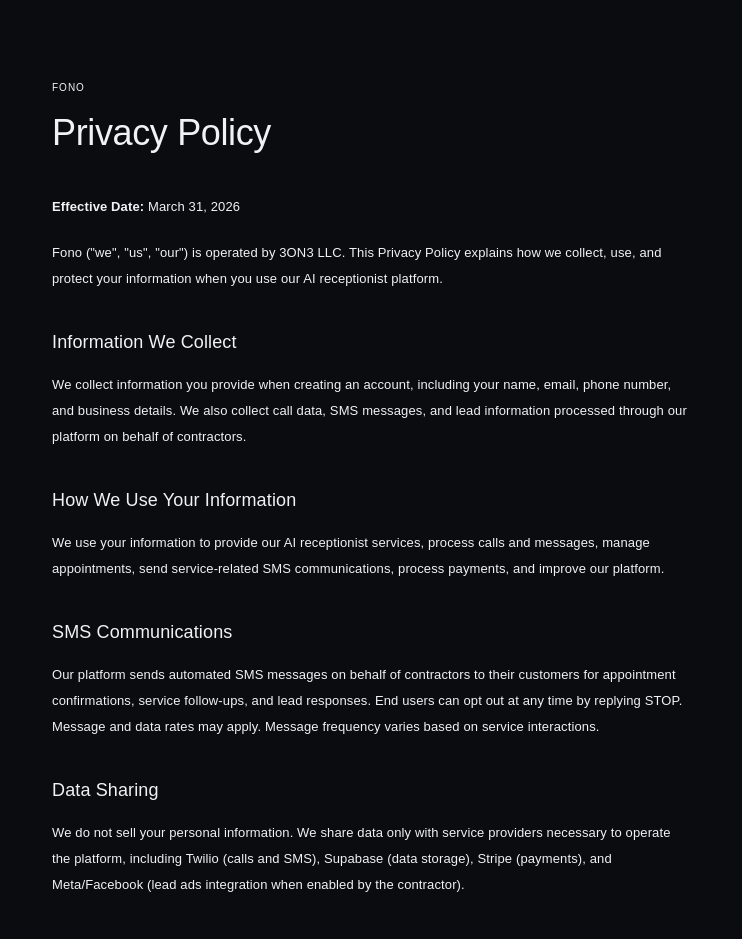
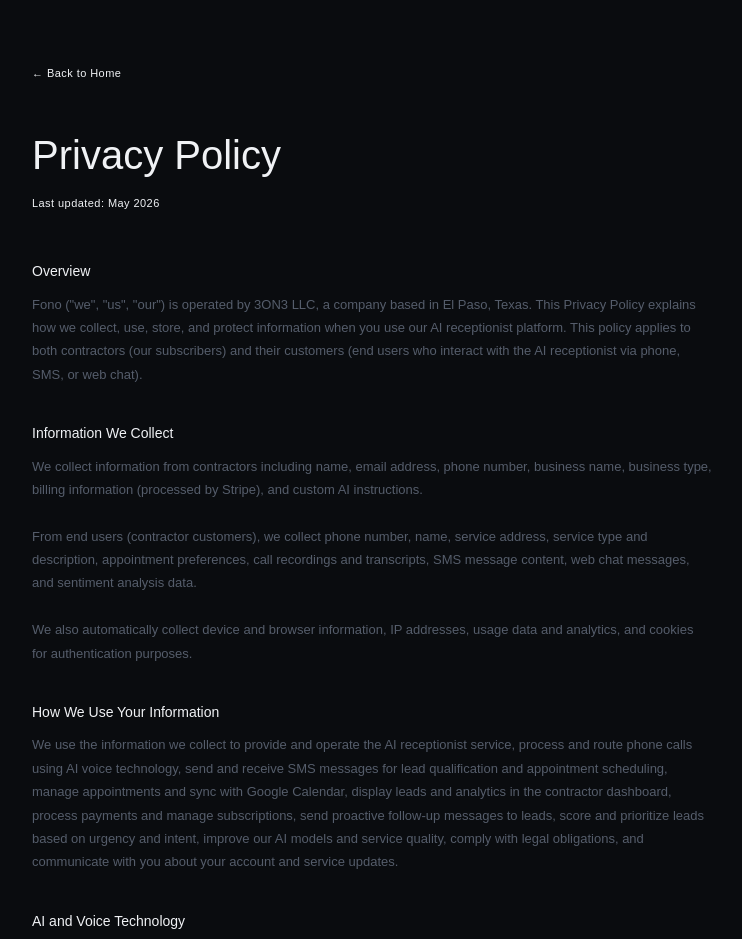
Before and after one commit to mercedes-3/fono-dashboard, a React (Vite) app: page /privacy in a window 1280 px wide. Shown: the top 939 px of the page, without its empty margins (268-1010 px from the left). Built offline with nearby package versions, Linux system fonts and the light colour scheme.

Commit message:
Update Privacy.jsx

```diff
--- a/src/pages/privacy/Privacy.jsx
+++ b/src/pages/privacy/Privacy.jsx
@@ -1,38 +1,44 @@
+import { Link } from 'react-router-dom'
+
 export default function Privacy() {
   return (
-    <div style={{ minHeight: '100vh', background: 'var(--black)', color: 'var(--text)', padding: '80px 24px' }}>
-      <div style={{ maxWidth: 640, margin: '0 auto' }}>
-        <div style={{ fontSize: 10, color: 'var(--text-4)', letterSpacing: '0.1em', textTransform: 'uppercase', marginBottom: 8 }}>Fono</div>
-        <h1 style={{ fontFamily: 'var(--font-display)', fontSize: 36, fontWeight: 300, letterSpacing: '-0.01em', marginBottom: 32 }}>Privacy Policy</h1>
+    <div style={{ minHeight: '100vh', background: 'var(--black)', fontFamily: 'var(--font)', color: 'var(--text)', padding: '60px 40px' }}>
+      <div style={{ maxWidth: 680, margin: '0 auto' }}>
+        <Link to="/" style={{ fontSize: 11, color: 'var(--text-4)', letterSpacing: '0.04em', display: 'inline-flex', alignItems: 'center', gap: 6, marginBottom: 40, textDecoration: 'none' }}>← Back to Home</Link>
+        <div style={{ fontFamily: 'var(--font-display)', fontSize: 40, fontWeight: 300, color: 'var(--text)', marginBottom: 8 }}>Privacy Policy</div>
+        <div style={{ fontSize: 11, color: 'var(--text-4)', marginBottom: 48, letterSpacing: '0.04em' }}>Last updated: May 2026</div>
+        {[
+          ['Overview', 'Fono ("we", "us", "our") is operated by 3ON3 LLC, a company based in El Paso, Texas. This Privacy Policy explains how we collect, use, store, and protect information when you use our AI receptionist platform. This policy applies to both contractors (our subscribers) and their customers (end users who interact with the AI receptionist via phone, SMS, or web chat).'],
 
-        <div style={{ fontSize: 13, color: 'var(--text-4)', lineHeight: 2, letterSpacing: '0.01em' }}>
-          <p style={{ marginBottom: 20 }}><strong style={{ color: 'var(--text)' }}>Effective Date:</strong> March 31, 2026</p>
+          ['Information We Collect', 'We collect information from contractors including name, email address, phone number, business name, business type, billing information (processed by Stripe), and custom AI instructions.\n\nFrom end users (contractor customers), we collect phone number, name, service address, service type and description, appointment preferences, call recordings and transcripts, SMS message content, web chat messages, and sentiment analysis data.\n\nWe also automatically collect device and browser information, IP addresses, usage data and analytics, and cookies for authentication purposes.'],
 
-          <p style={{ marginBottom: 20 }}>Fono ("we", "us", "our") is operated by 3ON3 LLC. This Privacy Policy explains how we collect, use, and protect your information when you use our AI receptionist platform.</p>
+          ['How We Use Your Information', 'We use the information we collect to provide and operate the AI receptionist service, process and route phone calls using AI voice technology, send and receive SMS messages for lead qualification and appointment scheduling, manage appointments and sync with Google Calendar, display leads and analytics in the contractor dashboard, process payments and manage subscriptions, send proactive follow-up messages to leads, score and prioritize leads based on urgency and intent, improve our AI models and service quality, comply with legal obligations, and communicate with you about your account and service updates.'],
 
-          <h2 style={{ fontFamily: 'var(--font-display)', fontSize: 18, fontWeight: 300, color: 'var(--text)', marginTop: 32, marginBottom: 12 }}>Information We Collect</h2>
-          <p style={{ marginBottom: 20 }}>We collect information you provide when creating an account, including your name, email, phone number, and business details. We also collect call data, SMS messages, and lead information processed through our platform on behalf of contractors.</p>
+          ['AI and Voice Technology', 'Fono uses artificial intelligence to handle phone calls and conversations. Specifically, we use Anthropic Claude for natural language understanding and conversation generation, ElevenLabs for text-to-speech voice synthesis, and Twilio for call routing and SMS delivery.\n\nAll calls are answered by AI, not humans. Callers are informed at the beginning of each call that the call may be recorded. Call transcripts are generated automatically and stored in our system. We apply PII redaction to transcripts to remove sensitive information such as Social Security numbers, credit card numbers, and bank account numbers before storage.'],
 
-          <h2 style={{ fontFamily: 'var(--font-display)', fontSize: 18, fontWeight: 300, color: 'var(--text)', marginTop: 32, marginBottom: 12 }}>How We Use Your Information</h2>
-          <p style={{ marginBottom: 20 }}>We use your information to provide our AI receptionist services, process calls and messages, manage appointments, send service-related SMS communications, process payments, and improve our platform.</p>
+          ['SMS Communications', 'Our platform sends automated SMS messages on behalf of contractors for appointment confirmations and scheduling, lead qualification and intake questions, service follow-ups and proactive outreach, and system notifications.\n\nEnd users can opt out at any time by replying STOP to any message. Reply HELP for support information. Reply START to re-subscribe. Message and data rates may apply. Message frequency varies based on service interactions. We comply with TCPA regulations and A2P 10DLC messaging requirements.'],
 
-          <h2 style={{ fontFamily: 'var(--font-display)', fontSize: 18, fontWeight: 300, color: 'var(--text)', marginTop: 32, marginBottom: 12 }}>SMS Communications</h2>
-          <p style={{ marginBottom: 20 }}>Our platform sends automated SMS messages on behalf of contractors to their customers for appointment confirmations, service follow-ups, and lead responses. End users can opt out at any time by replying STOP. Message and data rates may apply. Message frequency varies based on service interactions.</p>
+          ['Data Sharing and Third-Party Services', 'We do not sell your personal information to third parties. We share data only with service providers necessary to operate the platform:\n\nTwilio — for phone calls and SMS delivery\nAnthropic — for AI conversation processing\nElevenLabs — for voice synthesis\nSupabase — for data storage and authentication\nStripe — for payment processing\nGoogle — for Calendar integration (when enabled)\nMeta/Facebook — for Lead Ads integration (when enabled)\nUS Census Bureau — for address validation\n\nEach of these providers processes data in accordance with their own privacy policies. We require all service providers to maintain appropriate security measures.'],
 
-          <h2 style={{ fontFamily: 'var(--font-display)', fontSize: 18, fontWeight: 300, color: 'var(--text)', marginTop: 32, marginBottom: 12 }}>Data Sharing</h2>
-          <p style={{ marginBottom: 20 }}>We do not sell your personal information. We share data only with service providers necessary to operate the platform, including Twilio (calls and SMS), Supabase (data storage), Stripe (payments), and Meta/Facebook (lead ads integration when enabled by the contractor).</p>
+          ['Data Security', 'We implement industry-standard security measures to protect your data, including encryption in transit (TLS/SSL) and at rest, row-level security on all database tables ensuring tenant data isolation, server-side API key storage with no sensitive keys exposed in client code, PII redaction on call transcripts before storage, session timeout after 30 minutes of inactivity, rate limiting on public-facing endpoints, and regular security audits of our infrastructure.'],
 
-          <h2 style={{ fontFamily: 'var(--font-display)', fontSize: 18, fontWeight: 300, color: 'var(--text)', marginTop: 32, marginBottom: 12 }}>Data Security</h2>
-          <p style={{ marginBottom: 20 }}>We use industry-standard encryption and security measures to protect your data. Access to customer data is restricted to authorized personnel only.</p>
+          ['Data Retention', 'We retain your data for as long as your account is active. Upon account termination, we retain data for 30 days and then permanently delete it. Call recordings are stored securely and retained for the duration of the subscription. You may request immediate deletion of your data at any time through the Settings page in your dashboard or by contacting us directly.'],
 
-          <h2 style={{ fontFamily: 'var(--font-display)', fontSize: 18, fontWeight: 300, color: 'var(--text)', marginTop: 32, marginBottom: 12 }}>Data Retention</h2>
-          <p style={{ marginBottom: 20 }}>We retain your data for as long as your account is active or as needed to provide services. You may request deletion of your data by contacting us.</p>
+          ['Your Rights', 'Depending on your jurisdiction, you may have the following rights:\n\nRight to Access — You can export all your data from the Settings page in your dashboard.\nRight to Deletion — You can delete all your customer data from the Settings page or by contacting us.\nRight to Correction — You can update your information through the dashboard.\nRight to Opt Out — End users can opt out of SMS at any time by replying STOP.\nRight to Know — You can request details about what data we collect and how it is used.\nRight to Non-Discrimination — We will not discriminate against you for exercising your privacy rights.\n\nCalifornia residents have additional rights under the CCPA. EU/EEA residents have additional rights under the GDPR. Contact us to exercise any of these rights.'],
 
-          <h2 style={{ fontFamily: 'var(--font-display)', fontSize: 18, fontWeight: 300, color: 'var(--text)', marginTop: 32, marginBottom: 12 }}>Contact Us</h2>
-          <p style={{ marginBottom: 20 }}>If you have questions about this Privacy Policy, contact us at mercedes@3on3scalez.com.</p>
-        </div>
+          ['Children\'s Privacy', 'Fono is not intended for use by children under the age of 13. We do not knowingly collect personal information from children. If we become aware that we have collected data from a child under 13, we will delete it immediately.'],
 
-        <a href="/" style={{ display: 'inline-block', marginTop: 32, fontSize: 11, color: 'var(--platinum)', textDecoration: 'none', letterSpacing: '0.04em' }}>Back to Home</a>
+          ['Cookies', 'We use essential cookies for authentication and session management. We do not use tracking cookies or third-party advertising cookies.'],
+
+          ['Changes to This Policy', 'We may update this Privacy Policy from time to time. We will notify you of material changes via email or through the dashboard. The "Last updated" date at the top reflects the most recent revision.'],
+
+          ['Contact Us', 'If you have questions about this Privacy Policy or wish to exercise your privacy rights, contact us at:\n\nmercedes@3on3scalez.com\n(210) 672-0944\n\n3ON3 LLC\nEl Paso, TX'],
+        ].map(([title, body]) => (
+          <div key={title} style={{ marginBottom: 36 }}>
+            <div style={{ fontSize: 14, fontWeight: 500, color: 'var(--text)', marginBottom: 10 }}>{title}</div>
+            <div style={{ fontSize: 13, color: 'var(--text-3)', lineHeight: 1.8, whiteSpace: 'pre-line' }}>{body}</div>
+          </div>
+        ))}
       </div>
     </div>
   )
```
